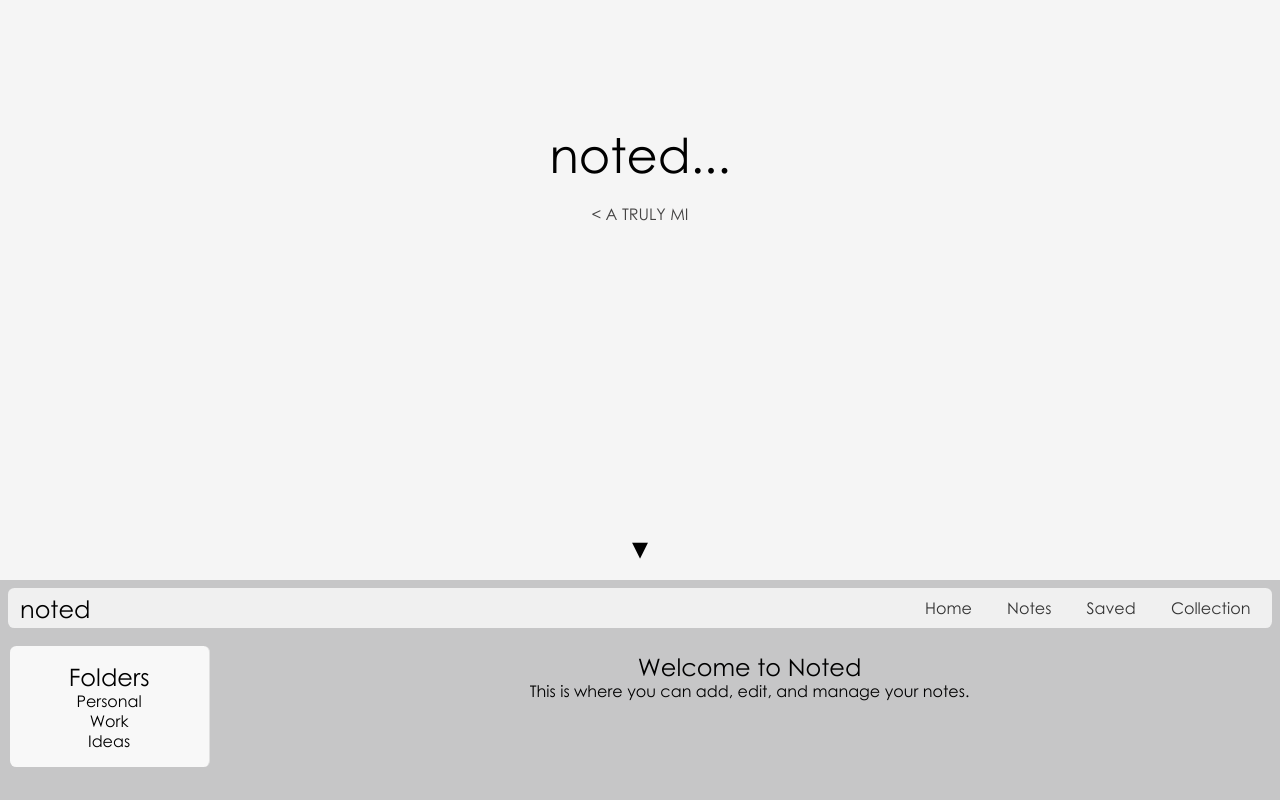
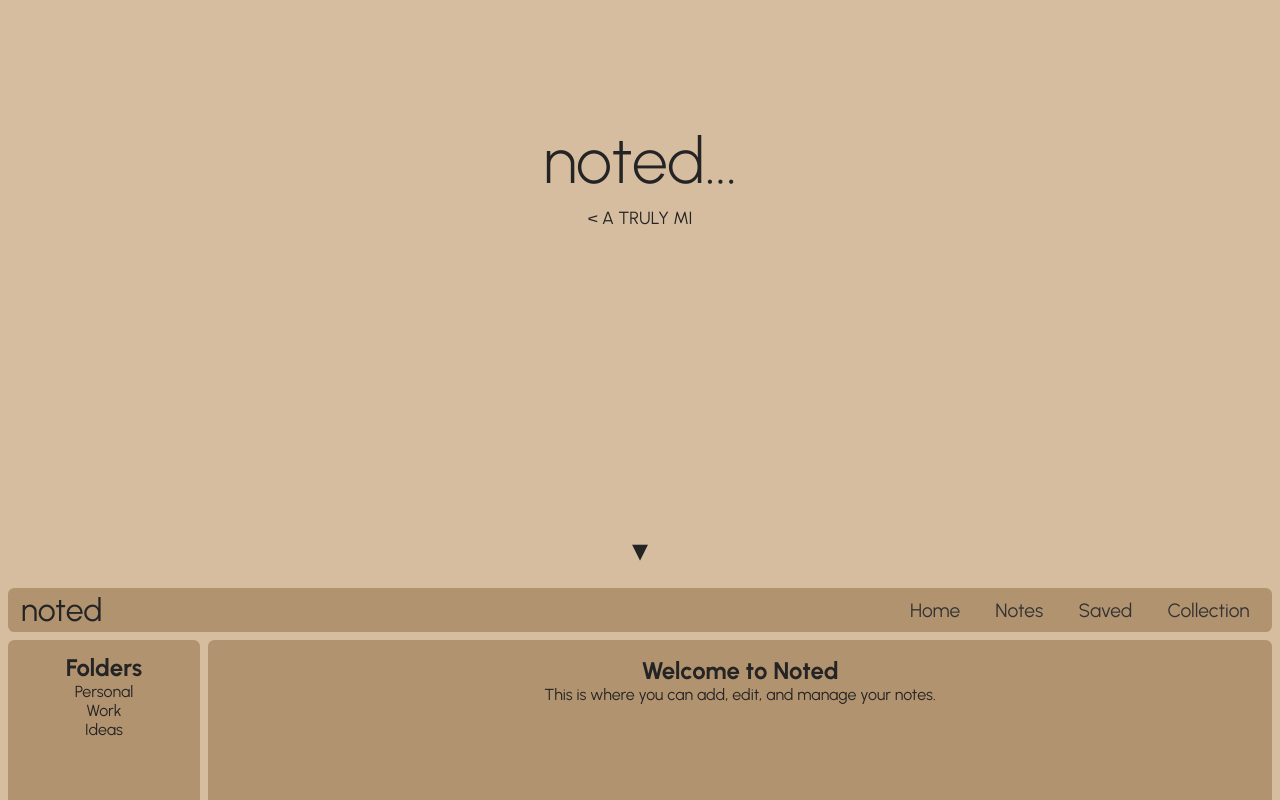
Before and after one commit to twintumansky/Noted, a React (Vite) app: page / in a window 1280 px wide. Shown: the part 220-1020 px from the top of the page. Built offline with nearby package versions, Linux system fonts and the light colour scheme.

Commit message:
UI Changes in the app

```diff
--- a/index.html
+++ b/index.html
@@ -2,9 +2,11 @@
 <html lang="en">
   <head>
     <meta charset="UTF-8" />
-    <link rel="icon" type="image/svg+xml" href="/vite.svg" />
+    <link rel="preconnect" href="https://fonts.googleapis.com">
+    <link rel="preconnect" href="https://fonts.gstatic.com" crossorigin>
+    <link href="https://fonts.googleapis.com/css2?family=Urbanist:ital,wght@0,100..900;1,100..900&display=swap" rel="stylesheet">
     <meta name="viewport" content="width=device-width, initial-scale=1.0" />
-    <title>noted</title>
+    <title>noted...</title>
   </head>
   <body>
     <div id="root"></div>
--- a/src/App.css
+++ b/src/App.css
@@ -1,50 +1,47 @@
-@font-face {
-  font-family: 'Century Gothic';
-  src: url('./assets/font/Century Gothic/centurygothic.ttf') format('truetype');
-  font-weight: normal;
-  font-style: normal;
-}
 
 * {
   margin: 0;
   padding: 0;
-  font-family: 'Century Gothic', sans-serif;
-  font-weight: 200;
+  font-family: 'Urbanist', sans-serif;
   overflow-x: hidden;
   box-sizing: border-box;
+  color:#242424;
 }
 
 
 .introduction {
+  width: 100vw;
+  height: 100vh;
   display: flex;
   flex-direction: column;
   justify-content: center;
   align-items: center;
-  width: 100vw;
-  height: 100vh;
   text-align: center;
   position: relative;
-  background-color: rgb(245, 245, 245);
+  background-color: #d6bda0;
 }
 
 .typewriter {
   display: inline-block;
 }
 
-h1{
+.typewriter h1{
+  font-size: 4rem;
+  font-weight: 300;
   overflow-y: hidden;
 }
 
-p {
-  font-size: 1rem;
+.typewriter p {
+  font-size: 1.1rem;
   min-height: 2rem;
   visibility: visible;
+  margin-top: 0.5rem;
 }
 
 /* The arrow button */
 .arrow-container {
   position: absolute;
-  bottom: 10px;
+  bottom: 8px;
   left: 50%;
   transform: translateX(-50%);
   overflow-y: hidden;
@@ -52,8 +49,8 @@ p {
 
 .arrow {
   display: inline-block;
-  font-size: 2rem; /* Adjust as needed */
-  color: black;
+  font-size: 2rem;
+  color: #242424;
   cursor: pointer;
   animation: swipeDown 1.5s infinite;
 }
@@ -71,21 +68,27 @@ p {
 }
 
 .notesSection-container {
+  box-sizing: border-box;
   height: 100vh;
   text-align: center;
-  background-color: rgb(198, 198, 199);
+  background-color:#d6bda0;
 }
 
 .navbar {
-  height: 2.5rem;
+  height: 2.75rem;
   margin: 0.5rem;
-  padding: 0.75rem;
+  padding: 0.8rem;
   display: flex;
   justify-content: space-between;
   align-items: center;
   border-radius: 0.4rem;
   overflow-y: hidden;
-  background-color: rgb(240, 240, 240);
+  background-color: #b2936f;
+}
+
+.navbar h1{
+  font-weight: 400;
+  font-size: 2rem;
 }
 
 .nav-items ul{
@@ -97,7 +100,7 @@ p {
 
 .nav-items button{
   border: none;
-  font-size: 1rem;
+  font-size: 1.2rem;
   padding: 0.3rem 0.6rem;
   background-color: transparent;
   color: #333;
@@ -121,21 +124,24 @@ p {
 .main-content {
   display: flex;
   flex: 1;
+  height:90.75%;
+  margin-bottom:0.5rem;
 }
 
 .sidebar {
-  width: 200px;
-  padding: 1rem;
-  background-color: #f8f8f8;
-  border-right: 1px solid #e0e0e0;
-  margin: 0.6rem;
+  width: 15%;
+  padding: 0.8rem;
+  background-color: #b2936f;
+  margin: 0 0.5rem;
   border-radius: 0.4rem;
 }
 
 .note-area {
   flex: 1;
   padding: 1rem;
-  background-color: #c6c6c7
+  background-color: #b2936f;
+  margin-right: 0.5rem;
+  border-radius: 0.4rem;
 }
 
 html {
--- a/src/App.jsx
+++ b/src/App.jsx
@@ -20,17 +20,16 @@ export default function App() {
       {/* Introduction Section */}
       <div className="introduction">
         <div className="typewriter">
-          <h1 style={{ fontSize: "3rem", color: "black" }}>
+          <h1>
             <TypingAnimation
               text={[mainText]}
               loop={1}
-              typeSpeed={140}
+              typeSpeed={160}
               deleteSpeed={0}
               delaySpeed={5000}
             />
           </h1>
-          <br></br>
-          <p style={{ fontSize: "1rem", minHeight: "2rem", color: "#444343" }}>
+          <p>
             <TypingAnimation
               text={subText}
               loop={Infinity}
```
Also changed, not shown: src/assets/font/Century Gothic/COPYRIGHT.txt (deleted), src/assets/font/Century Gothic/centurygothic.ttf (deleted), src/assets/font/Century Gothic/centurygothic_bold.ttf (deleted).
